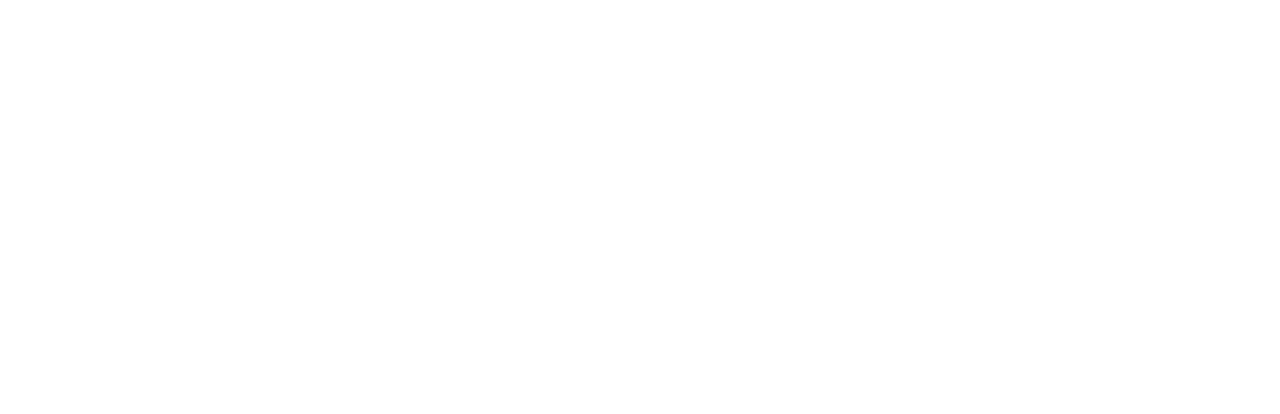
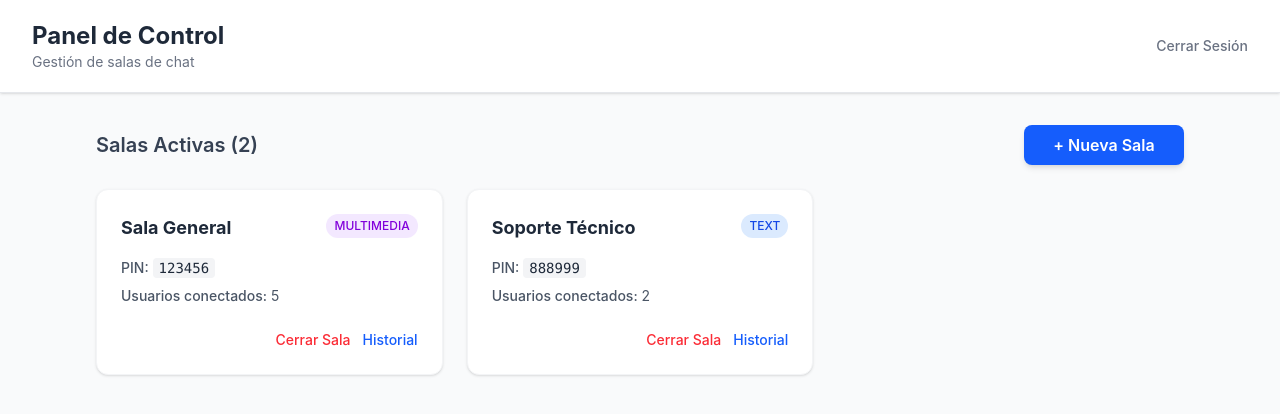
Before and after one commit to JulioViche/realtime-chat-websockets, a React (Vite) app in the folder frontend/: page /admin/dashboard in a window 1280 px wide. Before the commit this address had no page. Shown: the top 414 px of the page. Built offline with nearby package versions, Linux system fonts and the light colour scheme.

Commit message:
feat: Añadir una plantilla para el dashboard del administrador

```diff
--- a/frontend/src/App.jsx
+++ b/frontend/src/App.jsx
@@ -1,6 +1,7 @@
 import { BrowserRouter, Routes, Route } from 'react-router-dom'
 import JoinRoom from './components/organisms/JoinRoom'
 import Login from './components/organisms/Login'
+import AdminDashboard from './components/organisms/AdminDashboard'
 import Room from './components/organisms/Room'
 
 function App() {
@@ -10,8 +11,9 @@ function App() {
         {/* Ruta principal: vista de los usuarios para unirse */}
         <Route path="/" element={<JoinRoom />} />
 
-        {/* Ruta de administración */}
+        {/* Rutas de administración */}
         <Route path="/admin" element={<Login />} />
+        <Route path="/admin/dashboard" element={<AdminDashboard />} />
 
         {/* Vista principal de la sala de chat */}
         <Route path="/room" element={<Room />} />
--- /dev/null
+++ b/frontend/src/components/organisms/AdminDashboard.jsx
@@ -0,0 +1,83 @@
+import { useState } from 'react'
+import Button from '../atoms/Button'
+
+const AdminDashboard = () => {
+  // Datos simulados (mocks) de las salas activas
+  const [rooms, setRooms] = useState([
+    { _id: '1', name: 'Sala General', pin: '123456', type: 'MULTIMEDIA', users: 5 },
+    { _id: '2', name: 'Soporte Técnico', pin: '888999', type: 'TEXT', users: 2 },
+  ])
+
+  const handleCreateRoom = () => {
+    // Aquí luego abriremos un modal o form para crear la sala
+    alert('Función de crear sala (Próximamente)')
+  }
+
+  const handleLogout = () => {
+    window.location.href = '/admin'
+  }
+
+  return (
+    <div className="min-h-screen bg-gray-50 flex flex-col">
+      {/* Header del Dashboard */}
+      <header className="bg-white shadow-sm px-8 py-5 flex justify-between items-center border-b border-gray-200">
+        <div>
+          <h1 className="text-2xl font-bold text-gray-800">Panel de Control</h1>
+          <p className="text-sm text-gray-500">Gestión de salas de chat</p>
+        </div>
+        <button
+          onClick={handleLogout}
+          className="text-gray-500 hover:text-gray-800 font-medium text-sm transition-colors"
+        >
+          Cerrar Sesión
+        </button>
+      </header>
+
+      {/* Contenido Principal */}
+      <main className="flex-1 p-8 max-w-6xl mx-auto w-full">
+        <div className="flex justify-between items-center mb-6">
+          <h2 className="text-xl font-semibold text-gray-700">Salas Activas ({rooms.length})</h2>
+          <div className="w-40">
+             {/* Usamos !mt-0 para quitar el margen superior por defecto si es que lo tuviera */}
+             <Button text="+ Nueva Sala" onClick={handleCreateRoom} customClass="!mt-0" />
+          </div>
+        </div>
+
+        {/* Grid de Salas */}
+        <div className="grid grid-cols-1 md:grid-cols-2 lg:grid-cols-3 gap-6">
+          {rooms.map((room) => (
+            <div key={room._id} className="bg-white rounded-xl shadow-sm border border-gray-100 p-6 hover:shadow-md transition-shadow">
+              <div className="flex justify-between items-start mb-4">
+                <h3 className="font-bold text-lg text-gray-800">{room.name}</h3>
+                <span className={`text-xs px-2 py-1 rounded-full font-medium ${room.type === 'MULTIMEDIA' ? 'bg-purple-100 text-purple-700' : 'bg-blue-100 text-blue-700'}`}>
+                  {room.type}
+                </span>
+              </div>
+              <div className="space-y-2 text-sm text-gray-600">
+                <p>
+                  <span className="font-medium">PIN:</span>{' '}
+                  <span className="font-mono bg-gray-100 px-1.5 py-0.5 rounded text-gray-800">{room.pin}</span>
+                </p>
+                <p>
+                  <span className="font-medium">Usuarios conectados:</span> {room.users}
+                </p>
+              </div>
+              <div className="mt-6 flex justify-end space-x-3">
+                <button className="text-sm text-red-500 hover:text-red-700 font-medium transition-colors">Cerrar Sala</button>
+                <button className="text-sm text-blue-600 hover:text-blue-800 font-medium transition-colors">Historial</button>
+              </div>
+            </div>
+          ))}
+
+          {rooms.length === 0 && (
+            <div className="col-span-full text-center py-12 text-gray-500 bg-white rounded-xl border border-dashed border-gray-300">
+              No hay salas activas. Crea una nueva sala para empezar.
+            </div>
+          )}
+        </div>
+      </main>
+    </div>
+  )
+}
+
+export default AdminDashboard
```
